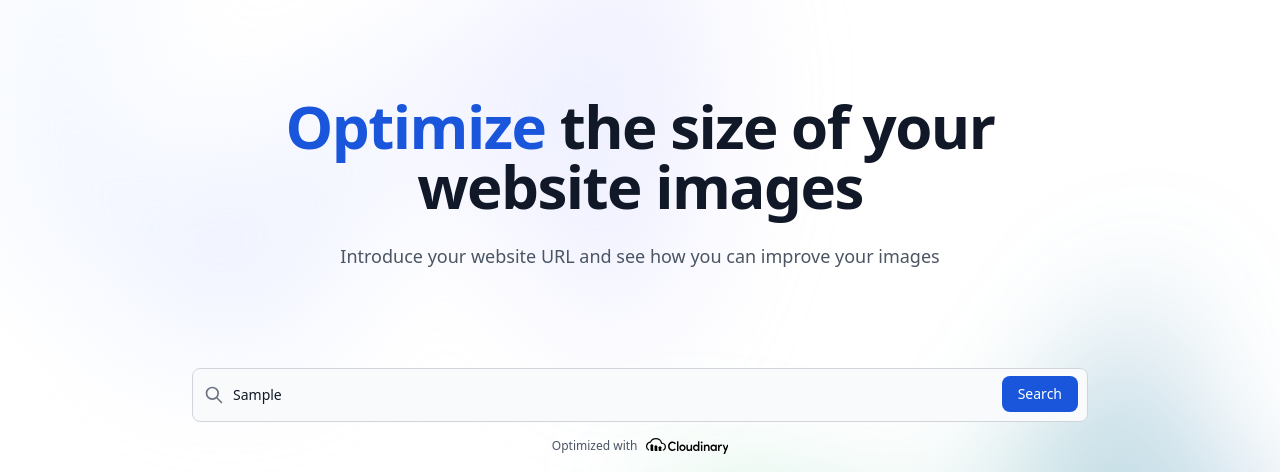
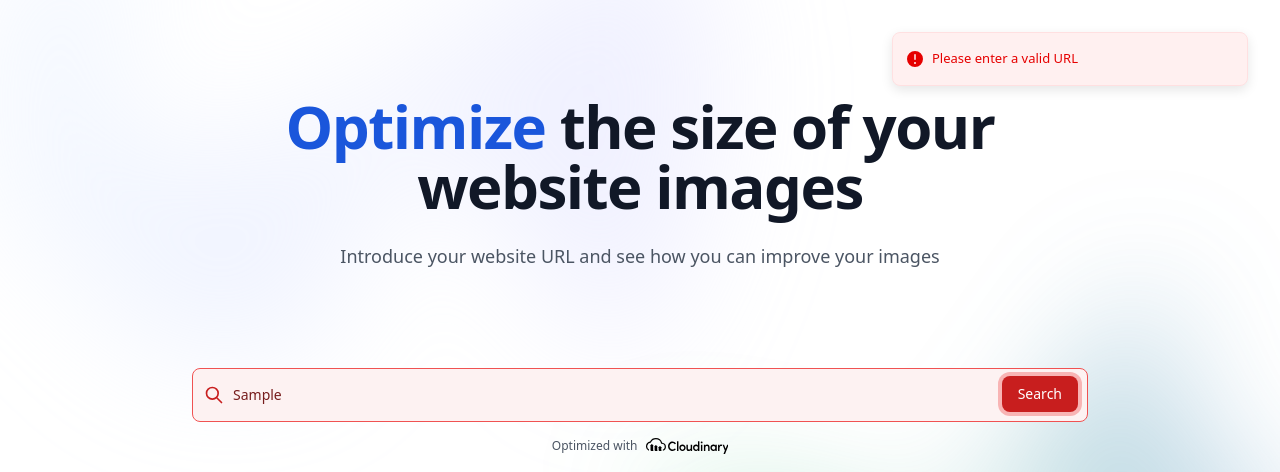
Before and after one commit to kappys1/cloudy-optimizer, a Next.js app: page / in a window 1280 px wide. Both pictures are taken after typing "Sample" into the empty fields and a click on the button "Search". Shown: the top 472 px of the page. Built offline with nearby package versions, Linux system fonts and the light colour scheme; no server answers.

Commit message:
feat(): corner cases when URL not exists and check it

```diff
--- a/src/component/CardImage.tsx
+++ b/src/component/CardImage.tsx
@@ -16,7 +16,6 @@ export const CardImage: React.FC<CardImageProps> = ({ image, onClick }) => {
   const formatBytes = useFormatBytes()
   const { optimization } = image
   const [parent] = useAutoAnimate(/* optional config */)
-  console.log(optimization)
   return (
     <div
       ref={parent}
--- a/src/component/Form.tsx
+++ b/src/component/Form.tsx
@@ -1,4 +1,6 @@
-import React from 'react'
+import { isValidUrl } from '@/utils/utils'
+import React, { useState } from 'react'
+import { toast } from 'sonner'
 import { LensIcon } from './icons/lens'
 import { Loading } from './Loading'
 
@@ -7,8 +9,19 @@ interface FormProps {
   isLoading?: boolean
 }
 export const Form: React.FC<FormProps> = ({ onSubmit, isLoading }) => {
+  const [isError, setIsError] = useState(false)
+  const handleSubmit = (e: React.FormEvent<HTMLFormElement>) => {
+    e.preventDefault()
+    setIsError(false)
+    if (isValidUrl(e.target.url?.value)) {
+      onSubmit(e)
+    } else {
+      toast.error('Please enter a valid URL')
+      setIsError(true)
+    }
+  }
   return (
-    <form onSubmit={onSubmit} method="post">
+    <form onSubmit={handleSubmit} method="post">
       <label
         htmlFor="search"
         className="mb-2 text-sm font-medium text-gray-900 sr-only dark:text-white"
@@ -17,20 +30,28 @@ export const Form: React.FC<FormProps> = ({ onSubmit, isLoading }) => {
       </label>
       <div className="relative">
         <div className="absolute inset-y-0 left-0 flex items-center pl-3 pointer-events-none">
-          <LensIcon />
+          <LensIcon className={isError ? 'text-red-700' : ''} />
         </div>
         <input
           type="search"
           id="search"
           name="url"
-          className="block w-full p-4 pl-10 text-sm text-gray-900 border border-gray-300 rounded-lg bg-gray-50 focus:ring-blue-500 focus:border-blue-500 dark:bg-gray-700 dark:border-gray-600 dark:placeholder-gray-400 dark:text-white dark:focus:ring-blue-500 dark:focus:border-blue-500"
+          className={
+            !isError
+              ? 'block w-full p-4 pl-10 text-sm text-gray-900 border border-gray-300 rounded-lg bg-gray-50 focus:ring-blue-500 focus:border-blue-500 dark:bg-gray-700 dark:border-gray-600 dark:placeholder-gray-400 dark:text-white dark:focus:ring-blue-500 dark:focus:border-blue-500'
+              : 'block w-full p-4 pl-10 text-sm bg-red-50 border border-red-500 text-red-900 placeholder-red-700 text-sm rounded-lg focus:ring-red-500 dark:bg-gray-700 focus:border-red-500 block w-full p-2.5 dark:text-red-500 dark:placeholder-red-500 dark:border-red-500'
+          }
           placeholder="Search"
           required
         />
         <button
           disabled={isLoading}
           type="submit"
-          className="text-white absolute flex items-center gap-1 right-2.5 bottom-2.5 bg-blue-700 hover:bg-blue-800 focus:ring-4 focus:outline-none focus:ring-blue-300 font-medium rounded-lg text-sm px-4 py-2 dark:bg-blue-600 dark:hover:bg-blue-700 dark:focus:ring-blue-800 disabled"
+          className={
+            !isError
+              ? 'text-white absolute flex items-center gap-1 right-2.5 bottom-2.5 bg-blue-700 hover:bg-blue-800 focus:ring-4 focus:outline-none focus:ring-blue-300 font-medium rounded-lg text-sm px-4 py-2 dark:bg-blue-600 dark:hover:bg-blue-700 dark:focus:ring-blue-800 disabled'
+              : 'text-white absolute flex items-center gap-1 right-2.5 bottom-2.5 bg-red-700 hover:bg-red-800 focus:ring-4 focus:outline-none focus:ring-red-300 font-medium rounded-lg text-sm px-4 py-2 dark:bg-red-600 dark:hover:bg-red-700 dark:focus:ring-red-800 disabled'
+          }
         >
           {!isLoading ? (
             'Search'
--- a/src/component/ResultBanner.tsx
+++ b/src/component/ResultBanner.tsx
@@ -43,7 +43,7 @@ export const ResultBanner: React.FC<ResultBannerProps> = ({
               {optimization > 0 ? (
                 <UpTrendIcon className="text-green-700 w-8 h-8" />
               ) : (
-                <DownTrendIcon className="text-green-700 w-8 h-8" />
+                <DownTrendIcon className="text-red-700 w-8 h-8" />
               )}
               {+optimization.toFixed(2)}%
             </dt>
--- a/src/component/icons/lens.tsx
+++ b/src/component/icons/lens.tsx
@@ -1,7 +1,10 @@
-export const LensIcon = () => (
+interface IconProps {
+  className?: string
+}
+export const LensIcon: React.FC<IconProps> = ({ className }) => (
   <svg
     aria-hidden="true"
-    className="w-5 h-5 text-gray-500 dark:text-gray-400"
+    className={`w-5 h-5 text-gray-400 dark:text-gray-500 ${className}`}
     fill="none"
     stroke="currentColor"
     viewBox="0 0 24 24"
--- a/src/lib/getAssetsNode.ts
+++ b/src/lib/getAssetsNode.ts
@@ -28,6 +28,7 @@ export const getAssetsOptimized = async (url: string) => {
   return await fetch(url)
     .then(async (r) => await r.text())
     .then(async (html) => {
+      console.log(html)
       const $ = cheerio.load(html)
       const images: string[] = []
       $('img').map(async (_i, el) => {
@@ -45,6 +46,7 @@ export const getAssetsOptimized = async (url: string) => {
           images.push(source)
         }
       })
+
       const uniqueSources = [...new Set(images)]
       const originalAsset = await Promise.all(
         uniqueSources.map(async (src) => {
@@ -69,4 +71,12 @@ export const getAssetsOptimized = async (url: string) => {
         detail: originalAsset
       }
     })
+    .catch((e) => {
+      return {
+        totalSize: 0,
+        totalOptimizedSize: 0,
+        optimization: 0,
+        detail: []
+      }
+    })
 }
--- a/src/pages/index.tsx
+++ b/src/pages/index.tsx
@@ -68,7 +68,7 @@ export default function Home({ data }: { data: string[] }) {
       </Head>
       <div className="isolate bg-white">
         <Background>
-          <Toaster className="z-50 absolute" />
+          <Toaster richColors position="top-right" />
           {/* <main> */}
           <div className="mx-auto max-w-6xl mt-24 mb-12 flex justify-center">
             <div className="text-center max-w-4xl">
@@ -96,7 +96,7 @@ export default function Home({ data }: { data: string[] }) {
           )}
 
           <div ref={parent}>
-            {!isLoading && dataTest && (
+            {!isLoading && dataTest && dataTest.detail && (
               <>
                 <ResultBanner
                   optimization={dataTest.optimization}
@@ -117,7 +117,7 @@ export default function Home({ data }: { data: string[] }) {
               </>
             )}
 
-            {!isLoading && dataTest && showDetail && (
+            {!isLoading && dataTest && dataTest.detail && showDetail && (
               <div className={styles.grid}>
                 {dataTest.detail?.map((item, i) => {
                   return (
--- a/src/utils/utils.ts
+++ b/src/utils/utils.ts
@@ -4,6 +4,15 @@ export const ENV = {
   CLOUDINARY_NAME: process.env.NEXT_PUBLIC_CLOUDINARY_NAME
 }
 
+export const isValidUrl = (string: string) => {
+  try {
+    // eslint-disable-next-line no-new
+    new URL(string)
+    return true
+  } catch (err) {
+    return false
+  }
+}
 interface CloudinaryOptions {
   quality?: number | string
 }
```
